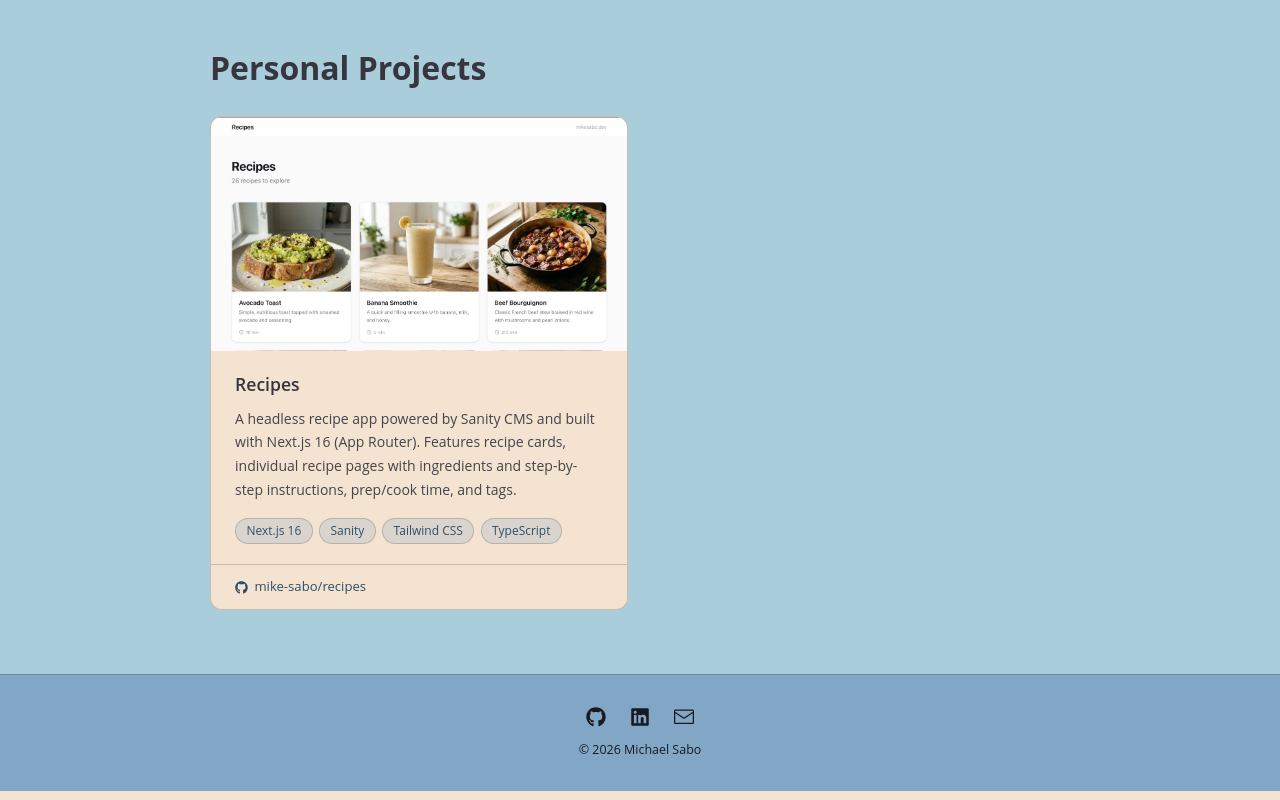
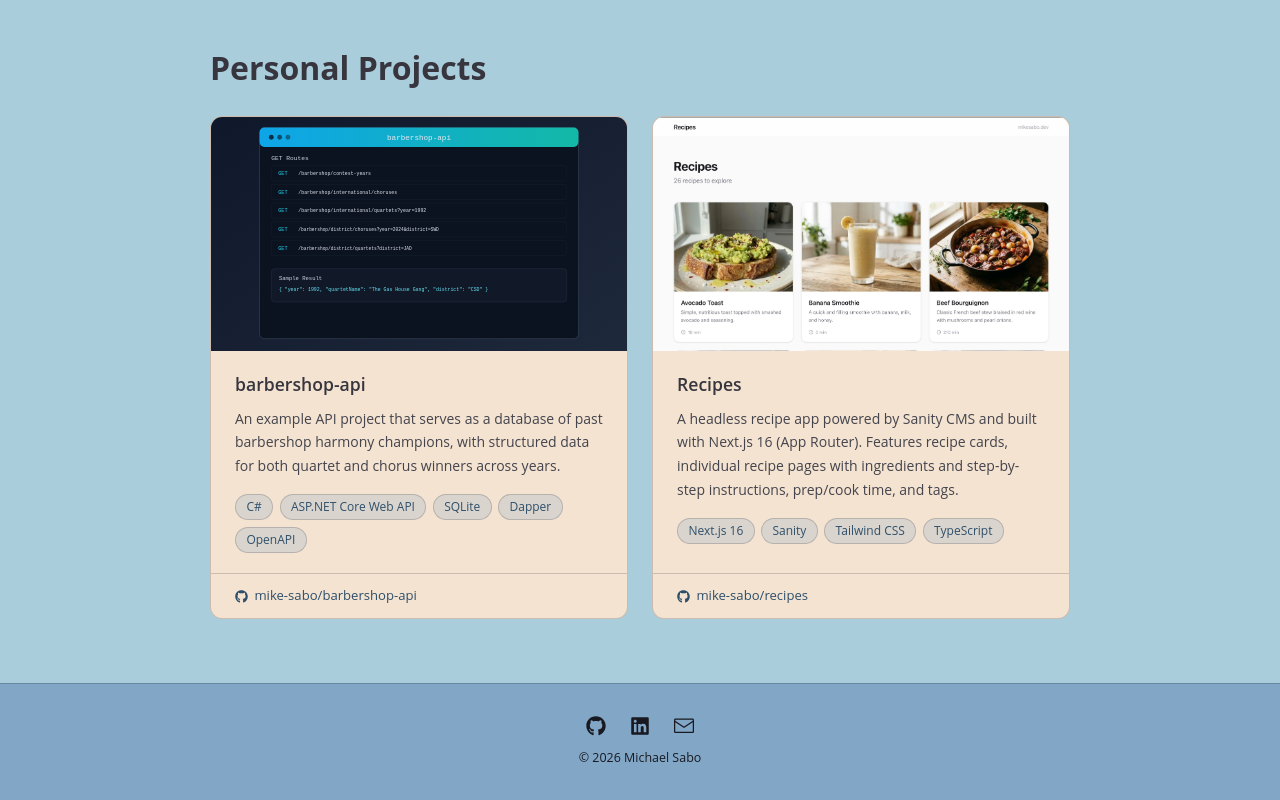
Before and after one commit to mike-sabo/mikesabo.dev, a React (Vite) app: page / in a window 1280 px wide. Shown: the part 1119-1919 px from the top of the page. Built offline with nearby package versions, Linux system fonts and the light colour scheme.

Commit message:
feat: add barbershop-api project with image and details to projects list

```diff
--- a/src/data/projects.ts
+++ b/src/data/projects.ts
@@ -1,4 +1,5 @@
 import recipesImg from '../assets/recipes.jpg'
+import barbershopApiImg from '../assets/barbershop-api.svg'
 
 export interface Project {
     id: string
@@ -12,6 +13,16 @@
 
 export const projects: Project[] = [
     {
+        id: 'barbershop-api',
+        title: 'barbershop-api',
+        description:
+            'An example API project that serves as a database of past barbershop harmony champions, with structured data for both quartet and chorus winners across years.',
+        stack: ['C#', 'ASP.NET Core Web API', 'SQLite', 'Dapper', 'OpenAPI'],
+        url: 'https://github.com/mike-sabo/barbershop-api',
+        github: 'https://github.com/mike-sabo/barbershop-api',
+        image: barbershopApiImg,
+    },
+    {
         id: 'recipes',
         title: 'Recipes',
         description:
```
Also changed, not shown: src/assets/barbershop-api.svg (added).
